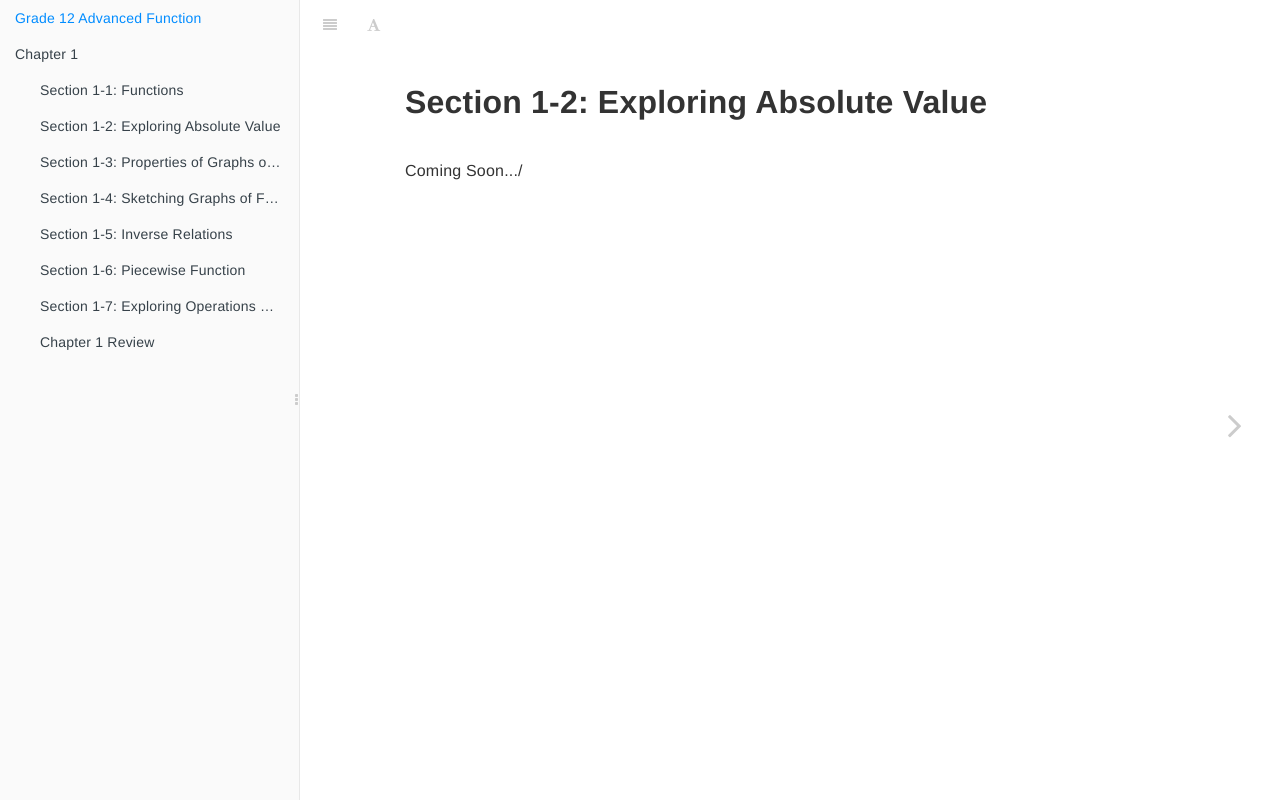
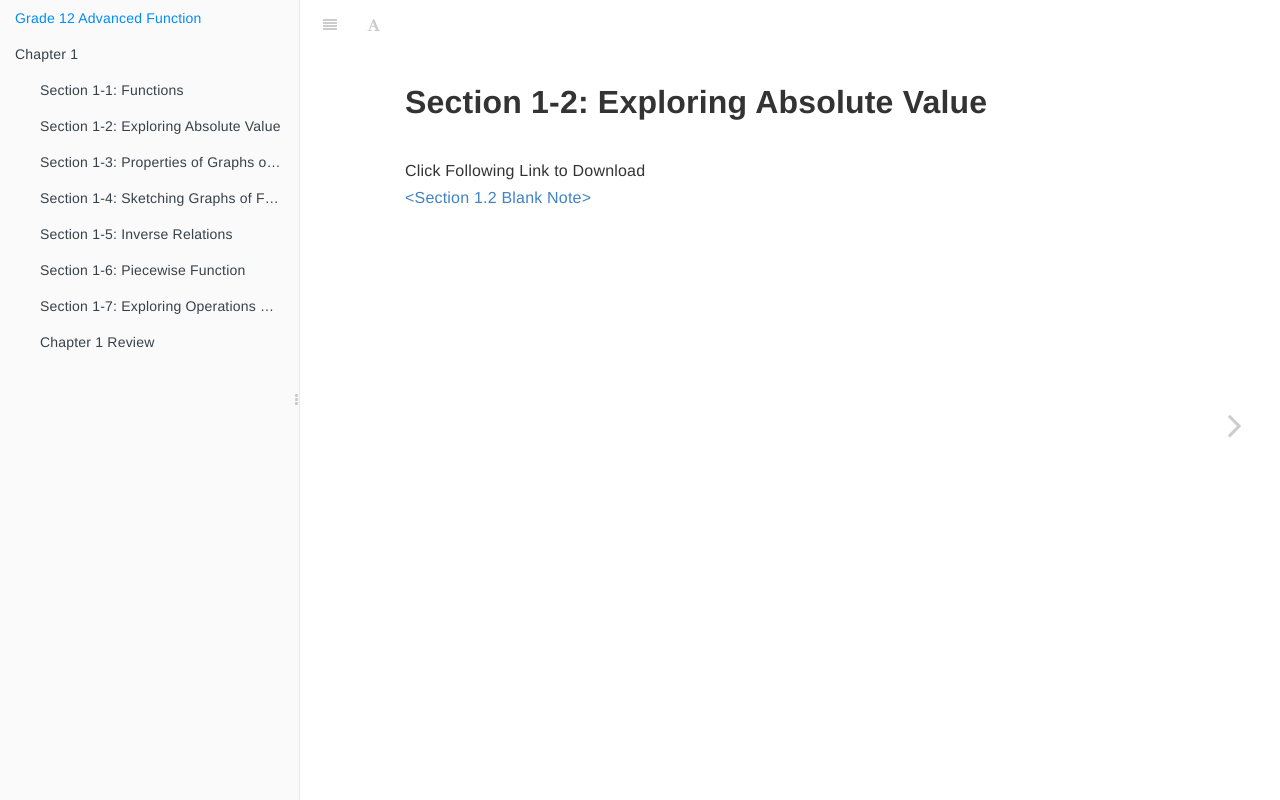
Before and after one commit to BDFD-Online-Demo/EBook01_MHF4U, a Flask app: page /Chapter1/s02 in a window 1280 px wide. Run offline with Flask 2, Linux system fonts and the light colour scheme; some libraries are stand-ins or nearby versions.

Commit message:
download link update

```diff
--- a/templates/c01/s01.html
+++ b/templates/c01/s01.html
@@ -1,7 +1,7 @@
 <!--
  * @Author: BDFD
  * @Date: 2022-03-02 15:00:22
- * @LastEditTime: 2022-03-03 14:24:32
+ * @LastEditTime: 2022-03-03 14:31:27
  * @LastEditors: BDFD
  * @Description:
  * @FilePath: \EBook01_MHF4U\templates\c01\s01.html
@@ -44,7 +44,6 @@
                         &lt;Section 1.1 Blank Note&gt;
                     </a>
                 </p>
-
             </section>
         </div>
     </div>
--- a/templates/c01/s02.html
+++ b/templates/c01/s02.html
@@ -1,7 +1,7 @@
 <!--
  * @Author: BDFD
  * @Date: 2022-03-02 15:00:22
- * @LastEditTime: 2022-03-03 13:52:08
+ * @LastEditTime: 2022-03-03 14:35:12
  * @LastEditors: BDFD
  * @Description:
  * @FilePath: \EBook01_MHF4U\templates\c01\s02.html
@@ -21,7 +21,12 @@
         <div class="page-inner">
             <section class="normal" id="section-">
                 <h1>Section 1-2: Exploring Absolute Value</h1>
-                <p>Coming Soon.../</p>
+                <p> Click Following Link to
+                    Download<br />
+                    <a href="{{ url_for('static',filename='download/Unit_1/Unit 1 Blank 1.2.pdf') }}" download>
+                        &lt;Section 1.2 Blank Note&gt;
+                    </a>
+                </p>
             </section>
         </div>
     </div>
```
Also changed, not shown: templates/c01/s03.html (+7 -2 lines), 6 other files.
